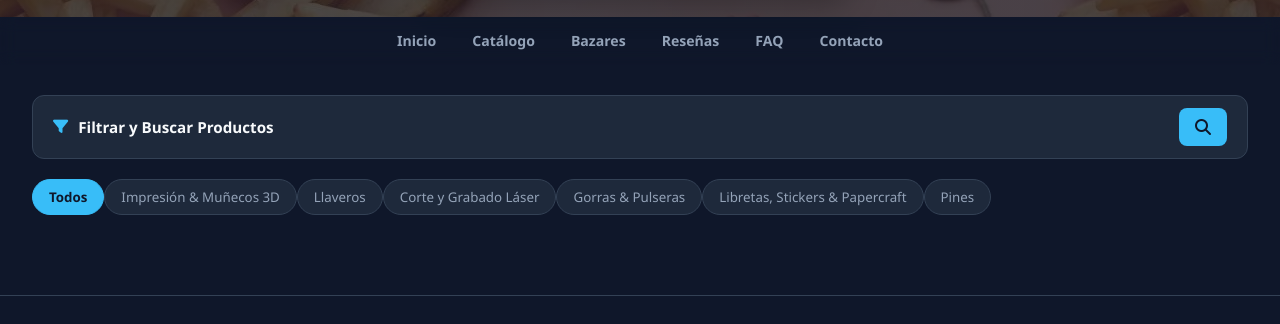
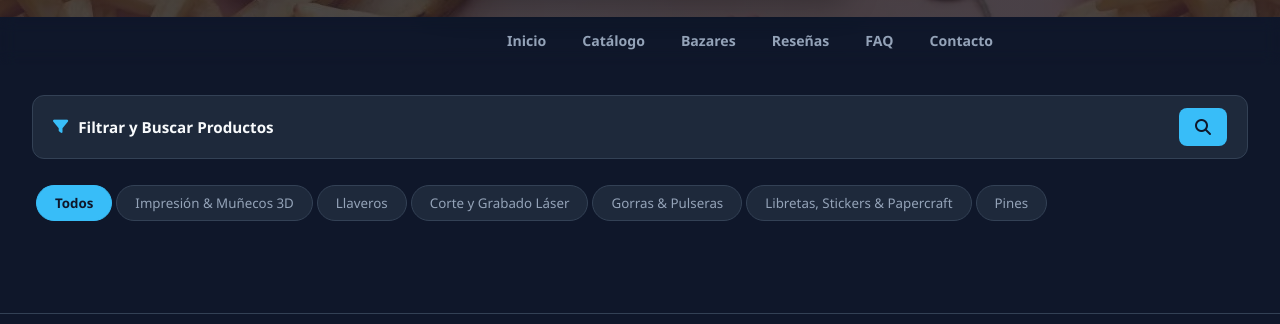
Before and after one commit to Calejandro114/MrPolleriaDonJuan, a plain HTML site: page paginas/productos.html in a window 1280 px wide. Shown: the part 254-578 px from the top of the page. Drawn offline with Linux system fonts and the light colour scheme; no server answers.

Commit message:
Se arreglo el logo del header que no aparecia en "Catalogo"

```diff
--- a/css/paginas/productos/categories.css
+++ b/css/paginas/productos/categories.css
@@ -1,25 +1,38 @@
-.categories {
-    display: flex;
-    gap: 10px;
+/* css/paginas/productos/categories.css */
+
+/* Unificamos todas las variantes de nombres/IDs que pueda tener el contenedor */
+.categories,
+.categories-wrapper,
+#categories-container {
+    display: flex !important;
+    align-items: center;
+    gap: 4px !important; /* Separación limpia y uniforme entre cada cápsula */
     overflow-x: auto;
-    padding-bottom: 10px;
+    padding: 6px 4px 12px 4px;
     margin-bottom: 20px;
     scrollbar-width: thin;
 }
 
-.btn-category {
+/* Unificamos las clases de los botones y limpiamos márgenes rebeldes */
+.btn-category,
+.category-btn {
     background-color: #1e293b;
     color: #94a3b8;
     border: 1px solid #334155;
-    padding: 8px 16px;
+    padding: 8px 18px;
     border-radius: 20px;
     cursor: pointer;
     white-space: nowrap;
     font-weight: 500;
-    transition: all 0.2s;
+    transition: all 0.2s ease;
+    flex-shrink: 0;
+    margin: 0 !important; /* Elimina cualquier margen residual que cause traslape */
 }
 
-.btn-category:hover, .btn-category.active {
+.btn-category:hover,
+.btn-category.active,
+.category-btn:hover,
+.category-btn.active {
     background-color: #38bdf8;
     color: #0f172a;
     border-color: #38bdf8;
--- a/js/paginas/productos/main-productos.js
+++ b/js/paginas/productos/main-productos.js
@@ -9,28 +9,53 @@ import { renderFiltersUI, initFilterListeners, aplicarFiltrosYRender, setCategor
 document.addEventListener("DOMContentLoaded", () => {
     let listaProductos = [];
 
-    // 1. Inicializar componentes
+    // 1. Inicializar componentes dinámicos
     renderNavUI();
     renderFooterUI();
     initModal();
     renderFiltersUI();
 
-    // 2. Inicializar Categorías
+    // 2. Control de scroll para la Navbar sobre el Hero Header
+    const heroHeader = document.getElementById('inicio');
+    const stickyNavbar = document.querySelector(".sticky-navbar");
+
+    if (stickyNavbar) {
+        window.addEventListener("scroll", () => {
+            const scrollY = window.scrollY || document.documentElement.scrollTop;
+            const maxScroll = heroHeader ? (heroHeader.offsetHeight || 200) : 100;
+            const progress = Math.min(Math.max(scrollY / maxScroll, 0), 1);
+
+            stickyNavbar.style.setProperty("--scroll-progress", progress);
+
+            // Mantener la clase visible o activarla progresivamente
+            if (scrollY > 50 || progress >= 0.5) {
+                stickyNavbar.classList.add('navbar-scrolled');
+            } else {
+                stickyNavbar.classList.add('navbar-scrolled'); // Garantiza que no se oculte el marca en subpáginas
+            }
+        }, { passive: true });
+    }
+
+    // 3. Inicializar Categorías
     initCategories((categoriaSeleccionada) => {
         setCategoriaActiva(categoriaSeleccionada, listaProductos);
     });
 
-    // 3. Escuchar Eventos de Búsqueda y Filtros
+    // 4. Escuchar Eventos de Búsqueda y Filtros
     initFilterListeners(() => {
         aplicarFiltrosYRender(listaProductos);
     });
 
-    // 4. Conexión a Firebase en Tiempo Real
+    // 5. Conexión a Firebase en Tiempo Real
+    if (typeof db !== 'undefined' && db) {
         db.collection("productos").onSnapshot((snapshot) => {
             listaProductos = [];
             snapshot.forEach((doc) => {
                 listaProductos.push({ id: doc.id, ...doc.data() });
             });
             aplicarFiltrosYRender(listaProductos);
+        }, (error) => {
+            console.error("Error al cargar el catálogo de Firebase:", error);
         });
+    }
 });
--- a/js/paginas/productos/ui-products.js
+++ b/js/paginas/productos/ui-products.js
@@ -20,9 +20,29 @@ export function renderProductsUI(items, customContainer = null) {
         return;
     }
 
+    // Detectar si la página se está ejecutando desde una subcarpeta (ej. /paginas/)
+    const esSubcarpeta = window.location.pathname.includes('/paginas/');
+    const fallbackImage = esSubcarpeta ? '../img/notFound.jpg' : 'img/notFound.jpg';
+
     items.forEach(prod => {
         const estaEnOferta = prod.enOferta === true;
         const esAgotado = prod.agotado === true;
+
+        // Normalización inteligente de la ruta de la imagen
+        let imgSrc = prod.imagen || fallbackImage;
+
+        // Si es una ruta local y estamos en subcarpeta, anteponemos ../
+        if (
+            imgSrc &&
+            !imgSrc.startsWith('http') &&
+            !imgSrc.startsWith('data:') &&
+            !imgSrc.startsWith('/') &&
+            !imgSrc.startsWith('../')
+        ) {
+            if (esSubcarpeta) {
+                imgSrc = '../' + imgSrc;
+            }
+        }
 
         // Lectura limpia en camelCase
         const precioSinDesc = prod.precioSinDescuento || '';
@@ -116,7 +136,7 @@ export function renderProductsUI(items, customContainer = null) {
         card.innerHTML = `
             <div class="card-image-wrapper">
                 ${badgeHTML}
-                <img src="${prod.imagen}" alt="${prod.nombre}" onerror="this.onerror=null; this.src='img/notFound.jpg';">
+                <img src="${imgSrc}" alt="${prod.nombre}" onerror="this.onerror=null; this.src='${fallbackImage}';">
             </div>
             <div class="product-info">
                 <div>
@@ -136,7 +156,7 @@ export function renderProductsUI(items, customContainer = null) {
         if (imgElement) {
             imgElement.addEventListener('click', (e) => {
                 e.stopPropagation();
-                openModal(prod.imagen);
+                openModal(imgSrc);
             });
         }
 
--- a/paginas/productos.html
+++ b/paginas/productos.html
@@ -38,8 +38,8 @@
     </div>
   </header>
 
-  <!-- 2. BARRA DE NAVEGACIÓN PEGAJOSA -->
-  <nav class="sticky-navbar">
+  <!-- 2. BARRA DE NAVEGACIÓN PEGAJOSA (Con navbar-scrolled activa por defecto) -->
+  <nav class="sticky-navbar navbar-scrolled">
     <div class="nav-brand">
       <img src="../img/logo.webp" alt="Logo" class="logo-mini" onerror="this.onerror=null; this.src='https://placehold.co/32x32?text=DJ';">
       <span class="brand-title">Mr.Pollería Don Juan</span>
```
Lines whose indentation alone changed are shown as unchanged.
